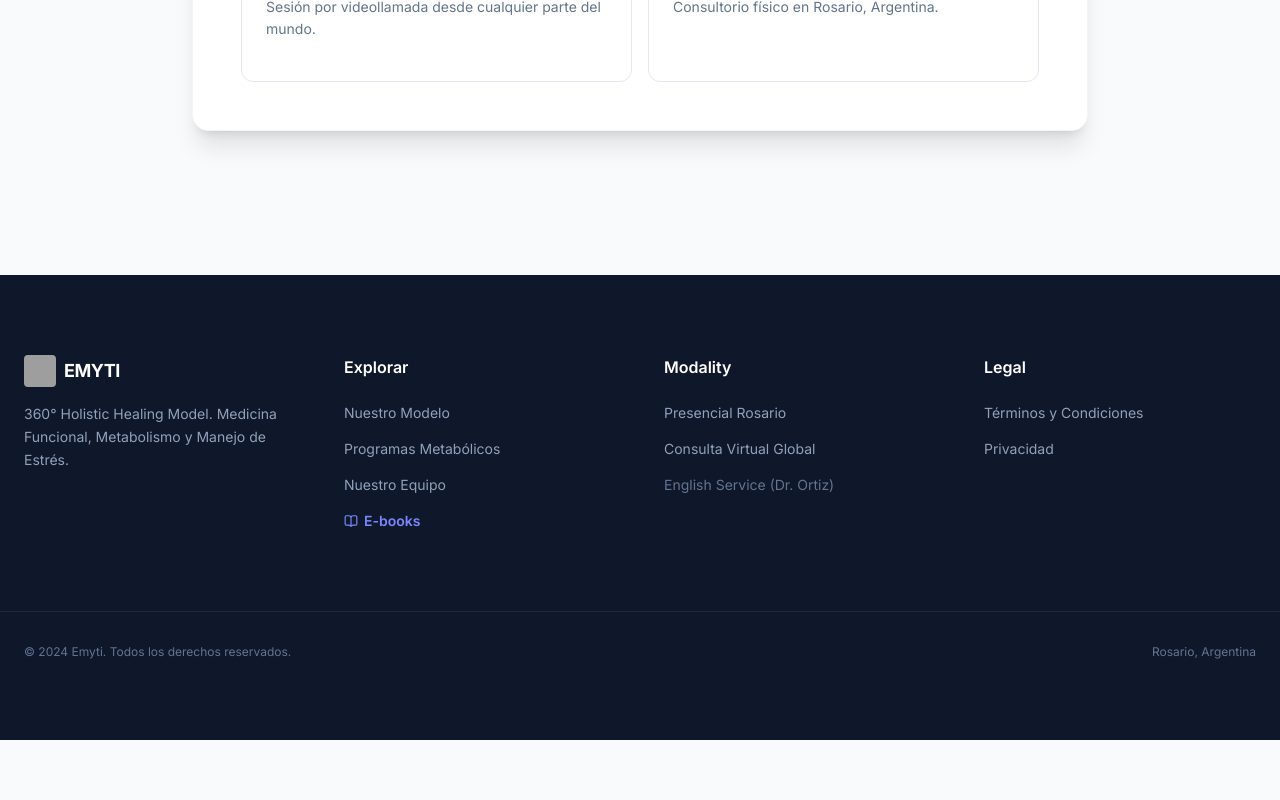
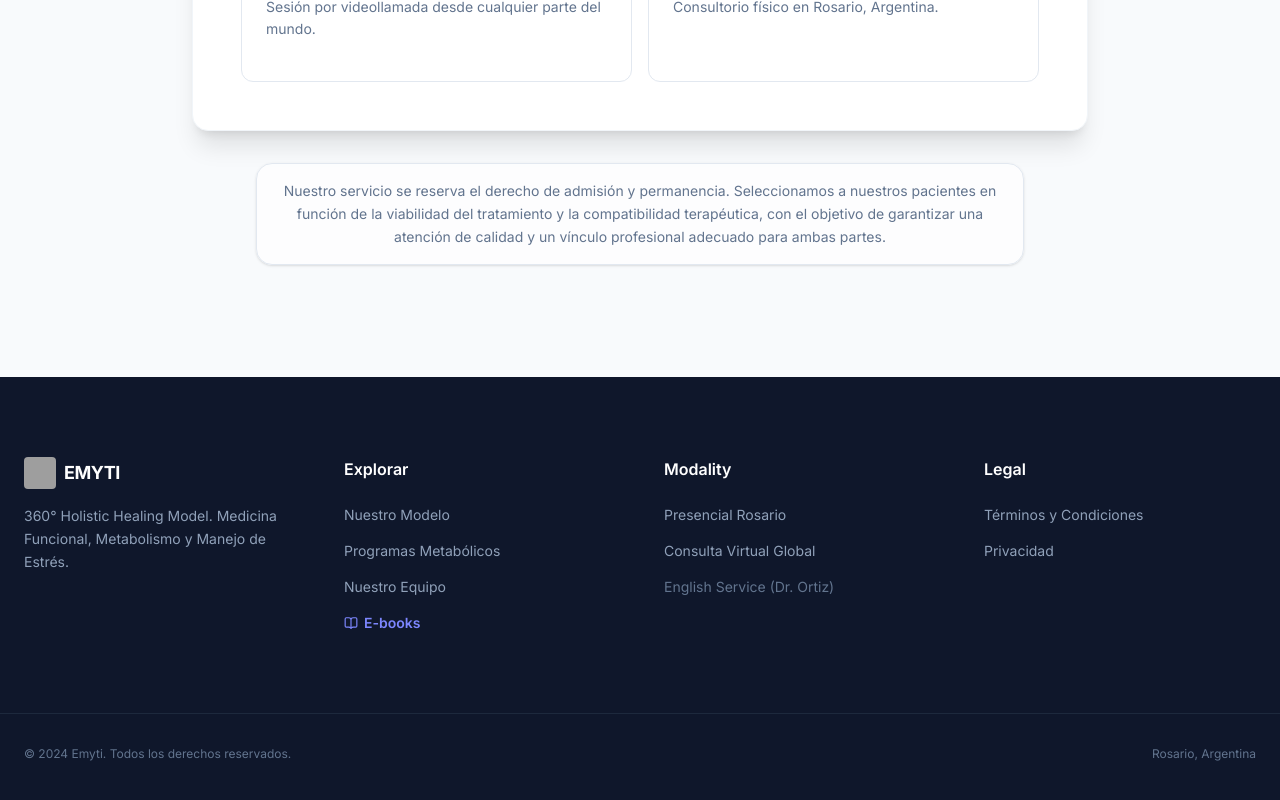
Before and after one commit to arielreinaudo/emyti2026, a React (Vite) app: page / in a window 1280 px wide. Shown: the part 6906-7706 px from the top of the page. Before the commit the page ends 7646 px from the top, so only its background shows below. Built offline with nearby package versions, Linux system fonts and the light colour scheme; grey boxes are pictures that could not be loaded.

Commit message:
feat: add admission notice to booking router
Include a disclaimer regarding right of admission and patient selection criteria to ensure therapeutic compatibility and service quality.

```diff
--- a/App.tsx
+++ b/App.tsx
@@ -348,7 +348,8 @@ const TRANSLATIONS = {
     },
     routerSection: {
       title: 'Comienza tu proceso',
-      desc: 'Utiliza nuestro asistente inteligente para encontrar el turno y profesional que mejor se adapte a tu caso.'
+      desc: 'Utiliza nuestro asistente inteligente para encontrar el turno y profesional que mejor se adapte a tu caso.',
+      admissionNotice: 'Nuestro servicio se reserva el derecho de admisión y permanencia. Seleccionamos a nuestros pacientes en función de la viabilidad del tratamiento y la compatibilidad terapéutica, con el objetivo de garantizar una atención de calidad y un vínculo profesional adecuado para ambas partes.'
     },
     footer: {
       tagline: '360° Holistic Healing Model. Medicina Funcional, Metabolismo y Manejo de Estrés.',
@@ -705,7 +706,8 @@ const TRANSLATIONS = {
     },
     routerSection: {
       title: 'Start your process',
-      desc: 'Use our smart assistant to find the appointment and professional that best suits your case.'
+      desc: 'Use our smart assistant to find the appointment and professional that best suits your case.',
+      admissionNotice: 'Our service reserves the right of admission and permanence. We select our patients based on treatment viability and therapeutic compatibility, with the goal of ensuring quality care and a proper professional relationship for both parties.'
     },
     footer: {
       tagline: '360° Holistic Healing Model. Functional Medicine, Metabolism and Stress Management.',
@@ -1690,6 +1692,12 @@ const App: React.FC = () => {
                 initialState={initialBookingState}
                 key={`booking-router-${routerResetKey}`}
               />
+
+              <div className="max-w-3xl mx-auto -mt-4 mb-4 text-center px-6 py-4 bg-white/70 border border-slate-200 rounded-2xl shadow-sm">
+                <p className="text-xs md:text-sm text-slate-500 leading-relaxed">
+                  {d.routerSection.admissionNotice}
+                </p>
+              </div>
             </div>
           </section>
         </>
```
